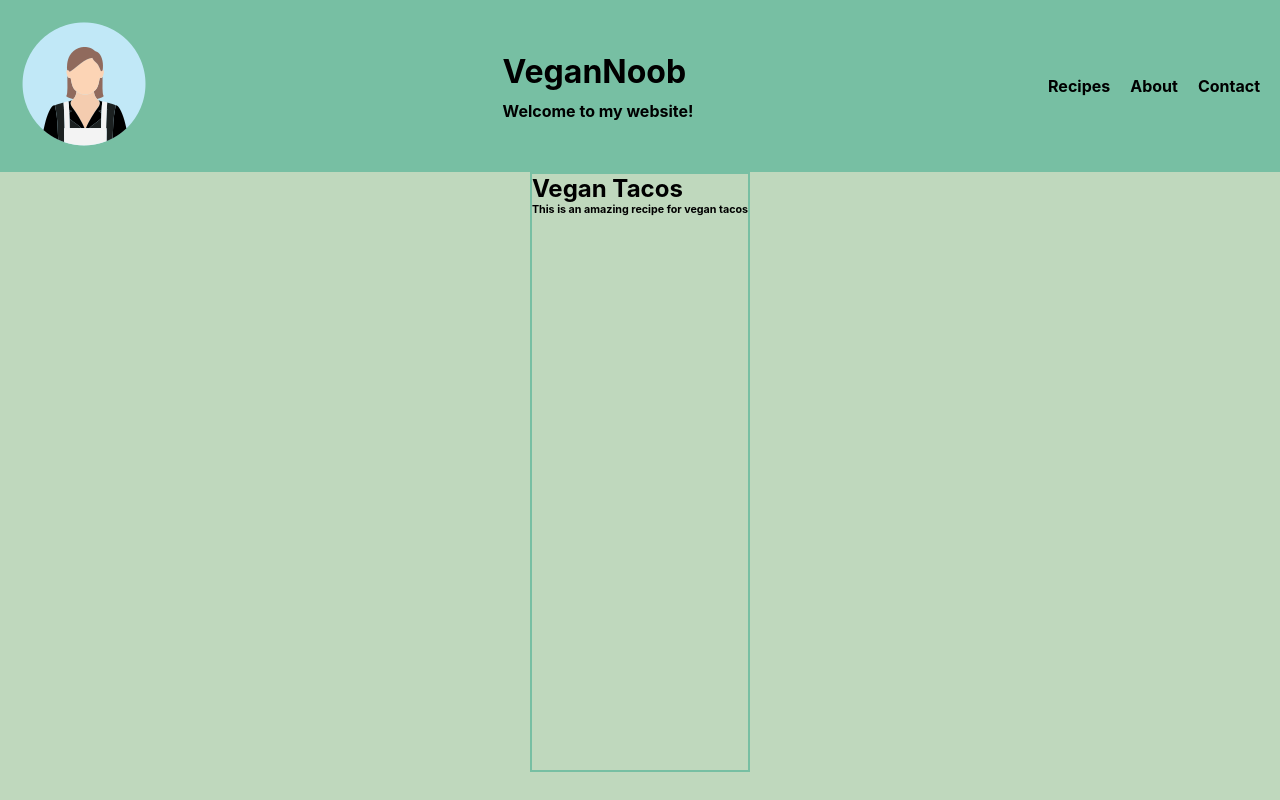
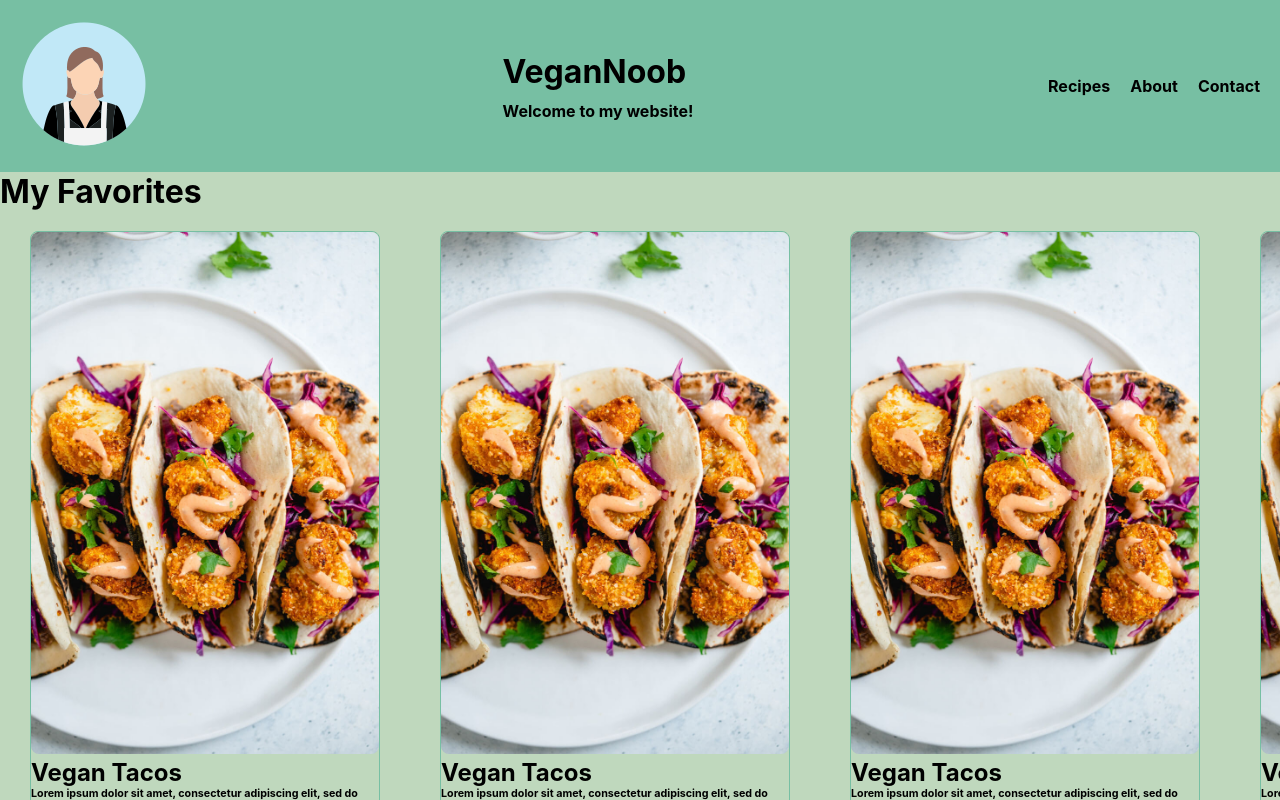
Before and after one commit to amedra13/VeganNoob, a React (Create React App) app: page / in a window 1280 px wide. Built offline with nearby package versions, Linux system fonts and the light colour scheme.

Commit message:
building food List Component

```diff
--- a/src/App.js
+++ b/src/App.js
@@ -1,14 +1,13 @@
 import './styles/main.scss';
 import BrandImage from './BrandImage';
-import Recipe from './Recipe';
+import RecipeList from './RecipeList';
 
 function App() {
 	return (
 		<div className="app">
 			<BrandImage />
-			<div className="appContent">
-				<Recipe />
-			</div>
+			<RecipeList />
+			<RecipeList />
 		</div>
 	);
 }
--- a/src/Recipe.js
+++ /dev/null
@@ -1,15 +0,0 @@
-import React from 'react';
-import Tacos from './images/tacos.jpg';
-
-const Recipe = () => {
-	return (
-		<div className="recipe">
-			<div className="recipeInfo">
-				<h2>Vegan Tacos</h2>
-				<h6>This is an amazing recipe for vegan tacos</h6>
-			</div>
-		</div>
-	);
-};
-
-export default Recipe;
--- /dev/null
+++ b/src/RecipeCard.js
@@ -0,0 +1,23 @@
+import React from 'react';
+import Tacos from './images/tacos.jpg';
+
+const RecipeCard = () => {
+	return (
+		<div className="recipeCard">
+			<img src={Tacos} alt="" />
+			<h2>Vegan Tacos</h2>
+			<h6>
+				Lorem ipsum dolor sit amet, consectetur adipiscing elit, sed do eiusmod
+				tempor incididunt ut labore et dolore magna aliqua. Ut enim ad minim
+				veniam, quis nostrud exercitation ullamco laboris nisi ut aliquip ex ea
+				commodo consequat. Duis aute irure dolor in reprehenderit in voluptate
+				velit esse cillum dolore eu fugiat nulla pariatur. Excepteur sint
+				occaecat cupidatat non proident, sunt in culpa qui officia deserunt
+				mollit anim id est laborum
+			</h6>
+			<button>Check it Out</button>
+		</div>
+	);
+};
+
+export default RecipeCard;
--- /dev/null
+++ b/src/RecipeList.js
@@ -0,0 +1,23 @@
+import React from 'react';
+import RecipeCard from './RecipeCard';
+
+const RecipeList = () => {
+	return (
+		<div className="recipeList">
+			<div>
+				<h1>My Favorites</h1>
+			</div>
+			<div className="recipeList__list">
+				<RecipeCard />
+				<RecipeCard />
+				<RecipeCard />
+				<RecipeCard />
+				<RecipeCard />
+				<RecipeCard />
+				<RecipeCard />
+			</div>
+		</div>
+	);
+};
+
+export default RecipeList;
--- a/src/styles/main.scss
+++ b/src/styles/main.scss
@@ -21,10 +21,8 @@ $second-color: #bfd8bd;
 	background-color: $second-color;
 	height: 100vh;
 	width: 100vw;
-	overflow: hidden;
-	.appContent {
-		@include center-column;
-	}
+	overflow-x: hidden;
+	overflow-y: scroll;
 }
 .app::-webkit-scrollbar {
 	display: none; /* Safari and Chrome */
--- a/src/styles/recipes.scss
+++ b/src/styles/recipes.scss
@@ -1,8 +1,30 @@
-.recipe {
-	height: 600px;
-
-	border: 2px solid $main-color;
-	img {
-		object-fit: scale-down;
+.recipeList {
+	display: flex;
+	flex-direction: column;
+	.recipeList__list {
+		display: flex;
+		flex-wrap: nowrap;
+		overflow-x: scroll;
+		&::-webkit-scrollbar {
+			display: none; /* Safari and Chrome */
+		}
 	}
 }
+
+.recipeCard {
+	min-height: 600px;
+	width: 350px;
+	border: 1px solid $main-color;
+	border-radius: 8px;
+	margin: 20px 30px;
+	flex-shrink: 0;
+	transition: all 200ms ease-in-out;
+	img {
+		object-fit: contain;
+		width: 100%;
+		border-radius: 8px;
+	}
+	&:hover {
+		transform: scale(1.05);
+	}
+}
```
Also changed, not shown: src/views/Main.js (added), 1 other file (tests, documents, lock files or other folders).
